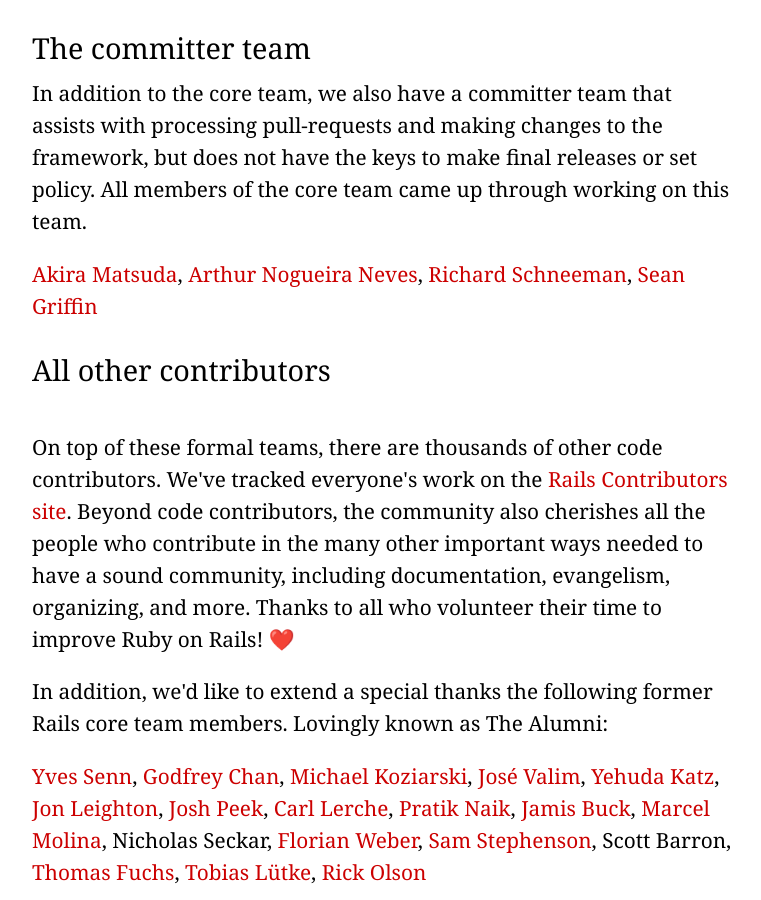
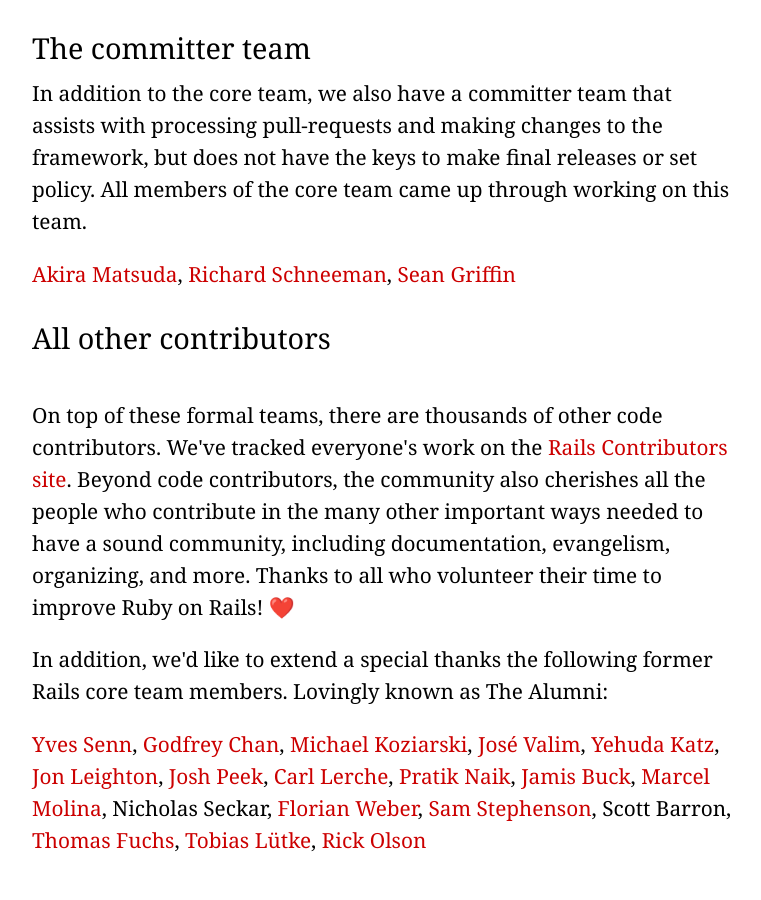
Before and after one commit to rails/homepage, a Jekyll site: the page built from community.html, in a window 1280 px wide and 900 px high, scrolled down 1555 px. Shown: the whole window, without its empty margins (258-1019 px from the left). Built offline with Jekyll 4.4.1, drawn with Linux system fonts in a browser that asks for light colours.

Commit message:
Remove Arthur from the committer team.
Arthur Nogueira Neves has been left from the committer team.

```diff
--- a/community.html
+++ b/community.html
@@ -183,7 +183,7 @@
 
       <p>In addition to the core team, we also have a committer team that assists with processing pull-requests and making changes to the framework, but does not have the keys to make final releases or set policy. All members of the core team came up through working on this team.</p>
 
-      <p><a href="https://twitter.com/a_matsuda">Akira Matsuda</a>, <a href="https://twitter.com/arthurnn">Arthur Nogueira Neves</a>, <a href="https://twitter.com/schneems">Richard Schneeman</a>, <a href="https://twitter.com/sgrif">Sean Griffin</a></p>
+      <p><a href="https://twitter.com/a_matsuda">Akira Matsuda</a>, <a href="https://twitter.com/schneems">Richard Schneeman</a>, <a href="https://twitter.com/sgrif">Sean Griffin</a></p>
 
       <h2>All other contributors</h2>
 
```
